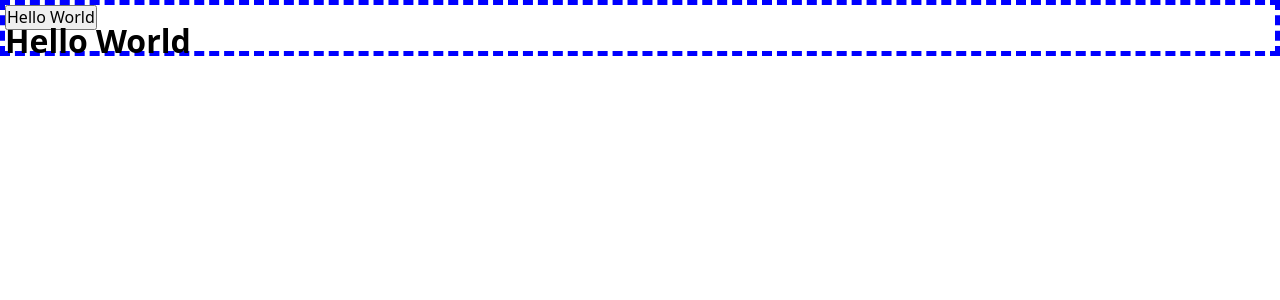
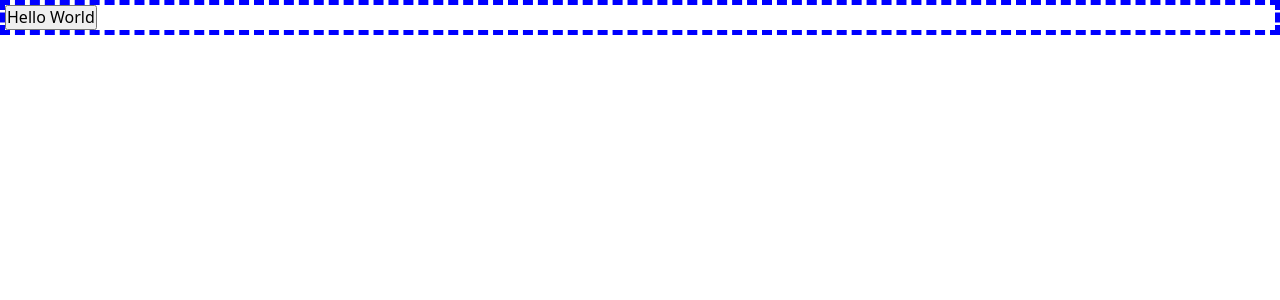
Before and after one commit to tyreer/react-ts-template, a React (Vite) app: page / in a window 1280 px wide. Shown: the top 300 px of the page. Built offline with nearby package versions, Linux system fonts and the light colour scheme.

Commit message:
fix: remove redundant Hello World h1 child in App.tsx

```diff
--- a/src/App.tsx
+++ b/src/App.tsx
@@ -3,9 +3,7 @@ import Card from './components/Card';
 function App() {
   return (
     <div>
-      <Card>
-        <h1>Hello World</h1>
-      </Card>
+      <Card />
     </div>
   );
 }
```
